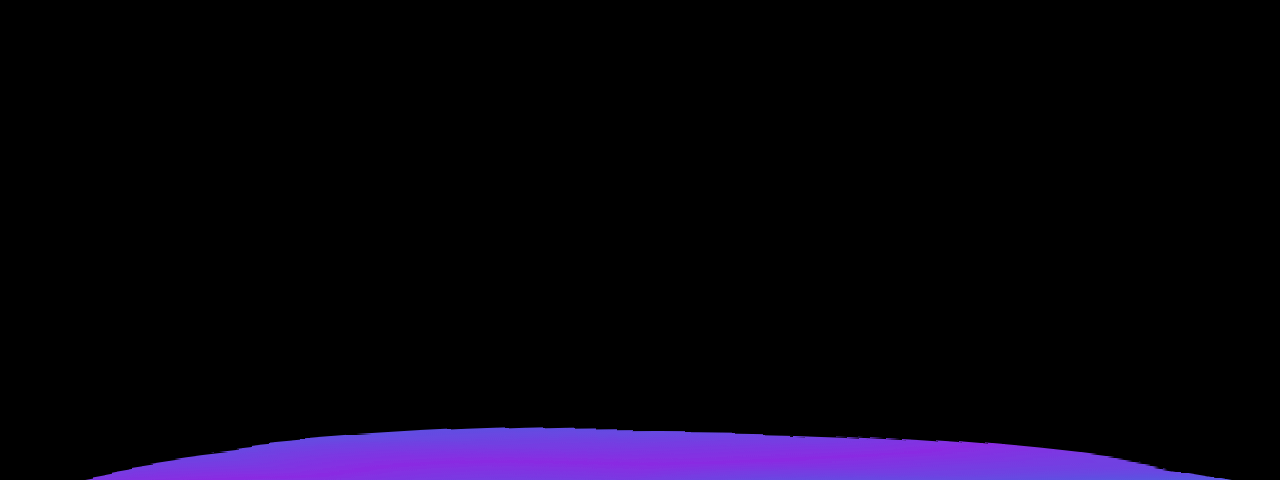
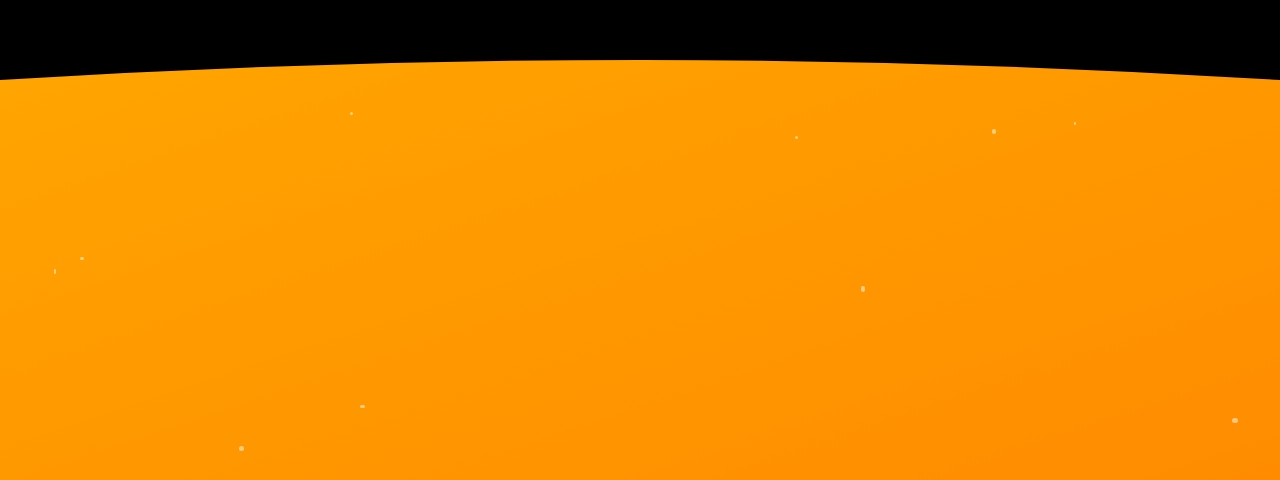
Before and after one commit to betterthanhajin/Yu.my, a Next.js app: page / in a window 1280 px wide. Shown: the part 320-800 px from the top of the page. Built offline with nearby package versions, Linux system fonts and the light colour scheme.

Commit message:
feat: tetst

```diff
--- a/app/page.tsx
+++ b/app/page.tsx
@@ -7,10 +7,10 @@ export default function Home() {
 
   useEffect(() => {
     function handleOrientation(event: DeviceOrientationEvent) {
-      const x = event.beta ?? 0;
-      const y = event.gamma ?? 0;
-      setTiltX(Math.min(Math.max(y, -45), 45));
-      setTiltY(Math.min(Math.max(x, -45), 45));
+      const x = event.gamma ?? 0; // Left to right tilt
+      const y = event.beta ?? 0; // Front to back tilt
+      setTiltX(Math.min(Math.max(x, -45), 45));
+      setTiltY(Math.min(Math.max(y, -45), 45));
     }
 
     window.addEventListener("deviceorientation", handleOrientation);
@@ -20,16 +20,23 @@ export default function Home() {
 
   return (
     <div className="w-full h-full bg-black">
-      <PhoneLiquidEffect tiltX={tiltX} tiltY={tiltY} />
+      <FlowingLiquidEffect tiltX={tiltX} tiltY={tiltY} />
     </div>
   );
 }
 
-function PhoneLiquidEffect({ tiltX, tiltY }: { tiltX: number; tiltY: number }) {
-  const adjustedTiltY = tiltY * -1; // Invert Y-axis for more intuitive movement
+function FlowingLiquidEffect({
+  tiltX,
+  tiltY,
+}: {
+  tiltX: number;
+  tiltY: number;
+}) {
+  const liquidHeight = 50 - Math.abs(tiltX) * 0.5 - Math.max(0, tiltY) * 0.5;
+  const liquidLeft = 50 + tiltX * 0.8;
 
   return (
-    <div className="w-full h-full overflow-hidden">
+    <div className="w-full h-full overflow-hidden relative">
       <svg
         width="100%"
         height="100%"
@@ -38,100 +45,60 @@ function PhoneLiquidEffect({ tiltX, tiltY }: { tiltX: number; tiltY: number }) {
       >
         <defs>
           <linearGradient
-            id="liquidGradient"
+            id="orangeGradient"
             x1="0%"
             y1="0%"
             x2="100%"
             y2="100%"
           >
-            <stop offset="0%" stopColor="#4169E1" />
-            <stop offset="50%" stopColor="#8A2BE2" />
-            <stop offset="100%" stopColor="#4169E1" />
+            <stop offset="0%" stopColor="#FFA500" />
+            <stop offset="100%" stopColor="#FF8C00" />
           </linearGradient>
-
-          <filter id="liquidTurbulence">
-            <feTurbulence
-              type="turbulence"
-              baseFrequency="0.01 0.05"
-              numOctaves="3"
-              seed="1"
-            >
-              <animate
-                attributeName="baseFrequency"
-                dur="10s"
-                values="0.01 0.05;0.02 0.07;0.01 0.05"
-                repeatCount="indefinite"
-              />
-            </feTurbulence>
-            <feDisplacementMap in="SourceGraphic" scale="5" />
-          </filter>
         </defs>
 
-        {/* Liquid */}
-        <g filter="url(#liquidTurbulence)">
+        {/* Main liquid body */}
         <path
           d={`
             M0,100
-              C${25 + tiltX * 0.5},${90 + adjustedTiltY * 0.5}
-               ${75 - tiltX * 0.5},${90 + adjustedTiltY * 0.5}
-               100,100
-              V100 H0 Z
+            L0,${100 - liquidHeight}
+            Q${liquidLeft},${95 - liquidHeight} 100,${100 - liquidHeight}
+            L100,100
+            Z
           `}
-            fill="url(#liquidGradient)"
-          >
-            <animate
-              attributeName="d"
-              dur="3s"
-              repeatCount="indefinite"
-              values={`
-                M0,100
-                C${25 + tiltX * 0.5},${90 + adjustedTiltY * 0.5}
-                 ${75 - tiltX * 0.5},${90 + adjustedTiltY * 0.5}
-                 100,100
-                V100 H0 Z;
+          fill="url(#orangeGradient)"
+        />
 
-                M0,100
-                C${25 + tiltX * 0.5},${92 + adjustedTiltY * 0.5}
-                 ${75 - tiltX * 0.5},${92 + adjustedTiltY * 0.5}
-                 100,100
-                V100 H0 Z;
-
-                M0,100
-                C${25 + tiltX * 0.5},${90 + adjustedTiltY * 0.5}
-                 ${75 - tiltX * 0.5},${90 + adjustedTiltY * 0.5}
-                 100,100
-                V100 H0 Z;
+        {/* Liquid flowing over the top */}
+        {Math.abs(tiltX) > 20 && (
+          <path
+            d={`
+              M${tiltX > 0 ? 100 : 0},0
+              Q${50 + tiltX * 1.5},10 ${tiltX > 0 ? 0 : 100},0
+              Z
             `}
+            fill="url(#orangeGradient)"
+            opacity={Math.min(Math.abs(tiltX) * 0.02, 0.8)}
           />
-          </path>
-        </g>
+        )}
+      </svg>
 
       {/* Bubbles */}
-        {[...Array(15)].map((_, i) => (
-          <circle
+      {[...Array(10)].map((_, i) => (
+        <div
           key={i}
-            cx={Math.random() * 100}
-            cy={100 + Math.random() * 10}
-            r={0.5 + Math.random() * 1}
-            fill="rgba(255,255,255,0.5)"
-          >
-            <animate
-              attributeName="cy"
-              from={100 + Math.random() * 10}
-              to={80 + adjustedTiltY * 0.5}
-              dur={`${3 + Math.random() * 2}s`}
-              repeatCount="indefinite"
+          className="absolute rounded-full bg-white opacity-50"
+          style={{
+            width: `${Math.random() * 4 + 2}px`,
+            height: `${Math.random() * 4 + 2}px`,
+            left: `${Math.random() * 100}%`,
+            top: `${100 - liquidHeight + Math.random() * liquidHeight}%`,
+            transition: "all 0.5s ease-out",
+            transform: `translate(${tiltX * 0.2}px, ${
+              -Math.abs(tiltX) * 0.5
+            }px)`,
+          }}
         />
-            <animate
-              attributeName="cx"
-              from={Math.random() * 100}
-              to={Math.random() * 100 + tiltX * 0.2}
-              dur={`${3 + Math.random() * 2}s`}
-              repeatCount="indefinite"
-            />
-          </circle>
       ))}
-      </svg>
     </div>
   );
 }
```
Lines whose indentation alone changed are shown as unchanged.
